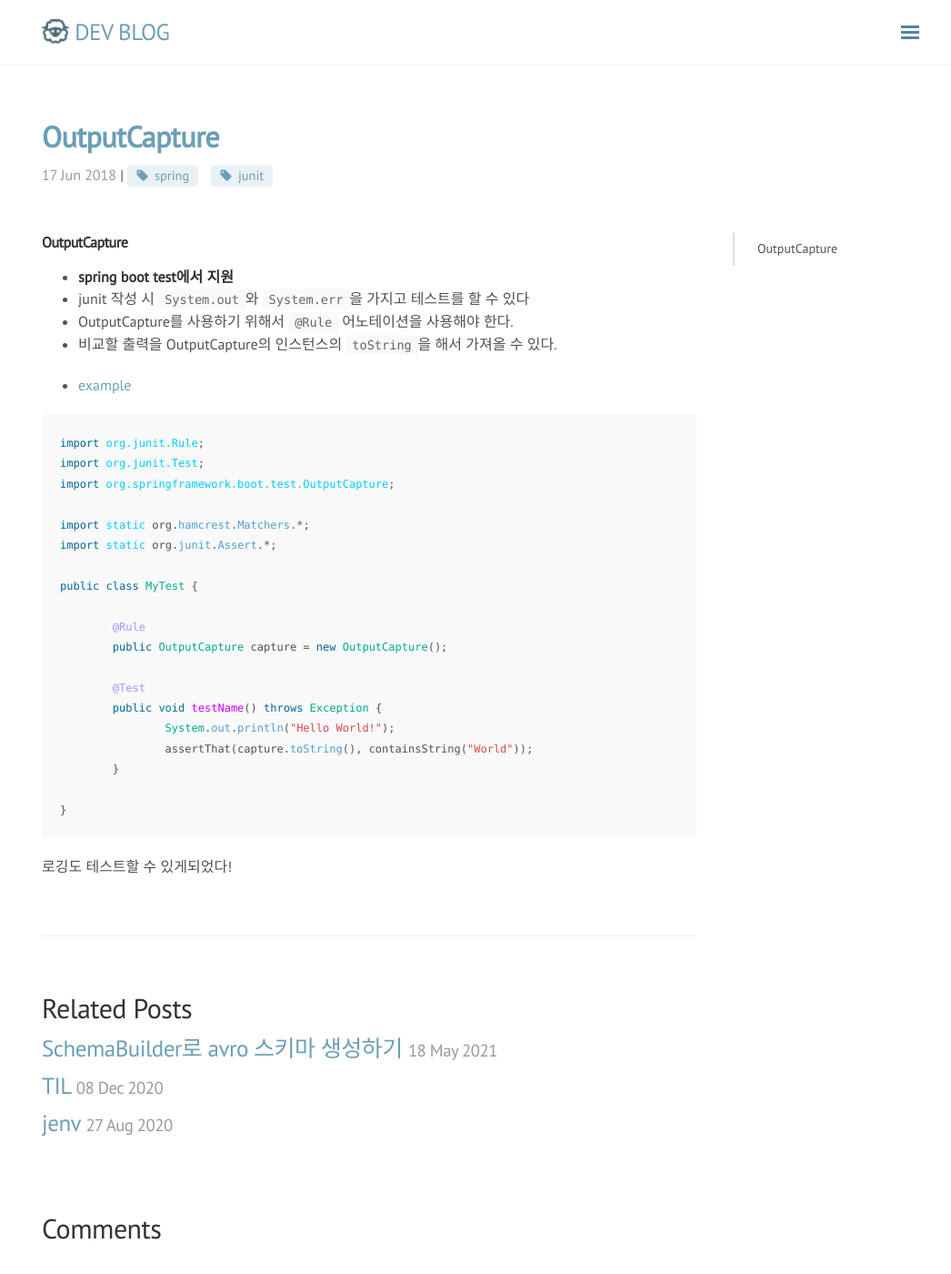
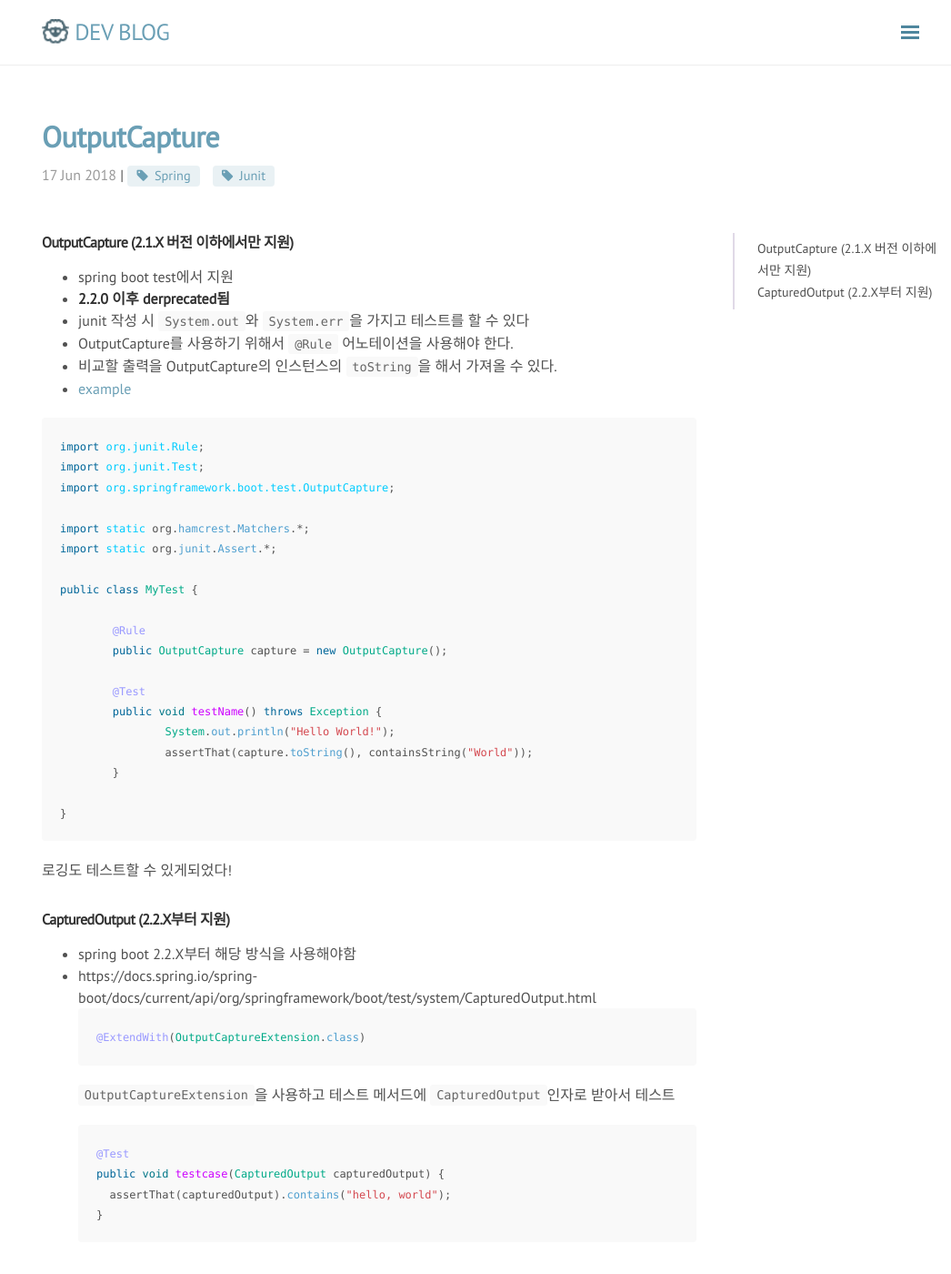
Before and after one commit to rmcodestar/rmcodestar.github.io, a Jekyll site: the page built from _posts/2018-06-17-spring-test-output-capture.md, in a window 1280 px wide and 1400 px high. Shown: the whole window at 91% size, without its empty margins (234-1280 px from the left). Built offline with Jekyll 4.4.1, drawn with Linux system fonts in a browser that asks for light colours; nearby versions of some CDN libraries; comment, search, counter and statistics services are not loaded.

Commit message:
Update 2018-06-17-spring-test-output-capture.md

````diff
--- a/_posts/2018-06-17-spring-test-output-capture.md
+++ b/_posts/2018-06-17-spring-test-output-capture.md
@@ -1,16 +1,16 @@
 ---
 layout: post
 title: OutputCapture
-category: spring
-tag: [spring, junit]
+category: Spring
+tag: [Spring, Junit]
 ---
 
-### OutputCapture
-* **spring boot test에서 지원**
+### OutputCapture (2.1.X 버전 이하에서만 지원)
+* spring boot test에서 지원
+* **2.2.0 이후 derprecated됨**
 * junit 작성 시 `System.out`와 `System.err`을 가지고 테스트를 할 수 있다
 * OutputCapture를 사용하기 위해서 `@Rule` 어노테이션을 사용해야 한다.
 * 비교할 출력을 OutputCapture의 인스턴스의  `toString`을 해서 가져올 수 있다.
-
 * [example](https://docs.spring.io/spring-boot/docs/current/reference/html/boot-features-testing.html)
 
 ```java
@@ -36,3 +36,18 @@ public class MyTest {
 ```
 
 로깅도 테스트할 수 있게되었다!
+
+
+### CapturedOutput (2.2.X부터 지원)
+* spring boot 2.2.X부터 해당 방식을 사용해야함
+* https://docs.spring.io/spring-boot/docs/current/api/org/springframework/boot/test/system/CapturedOutput.html
+```java
+@ExtendWith(OutputCaptureExtension.class)
+```
+`OutputCaptureExtension`을 사용하고 테스트 메서드에 `CapturedOutput`인자로 받아서 테스트
+```java
+@Test
+public void testcase(CapturedOutput capturedOutput) {
+	assertThat(capturedOutput).contains("hello, world");
+}
+```
````
